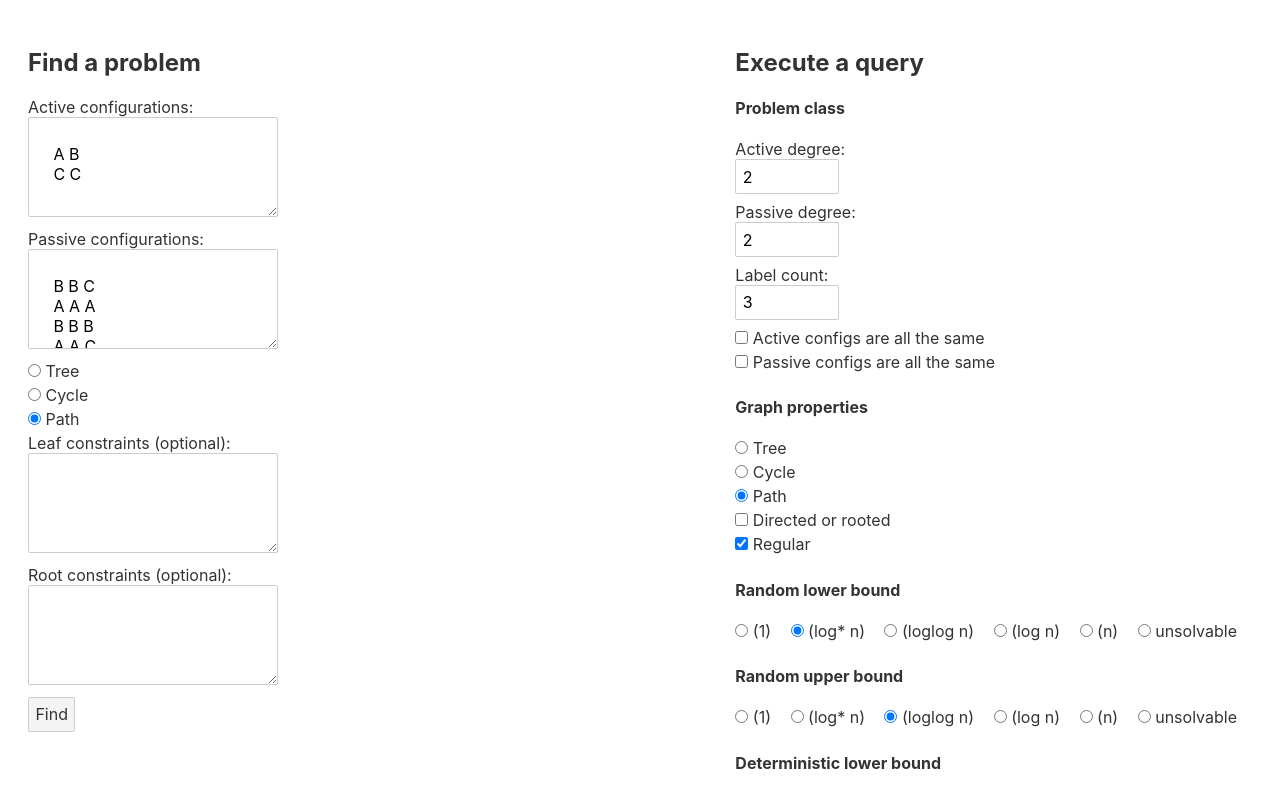
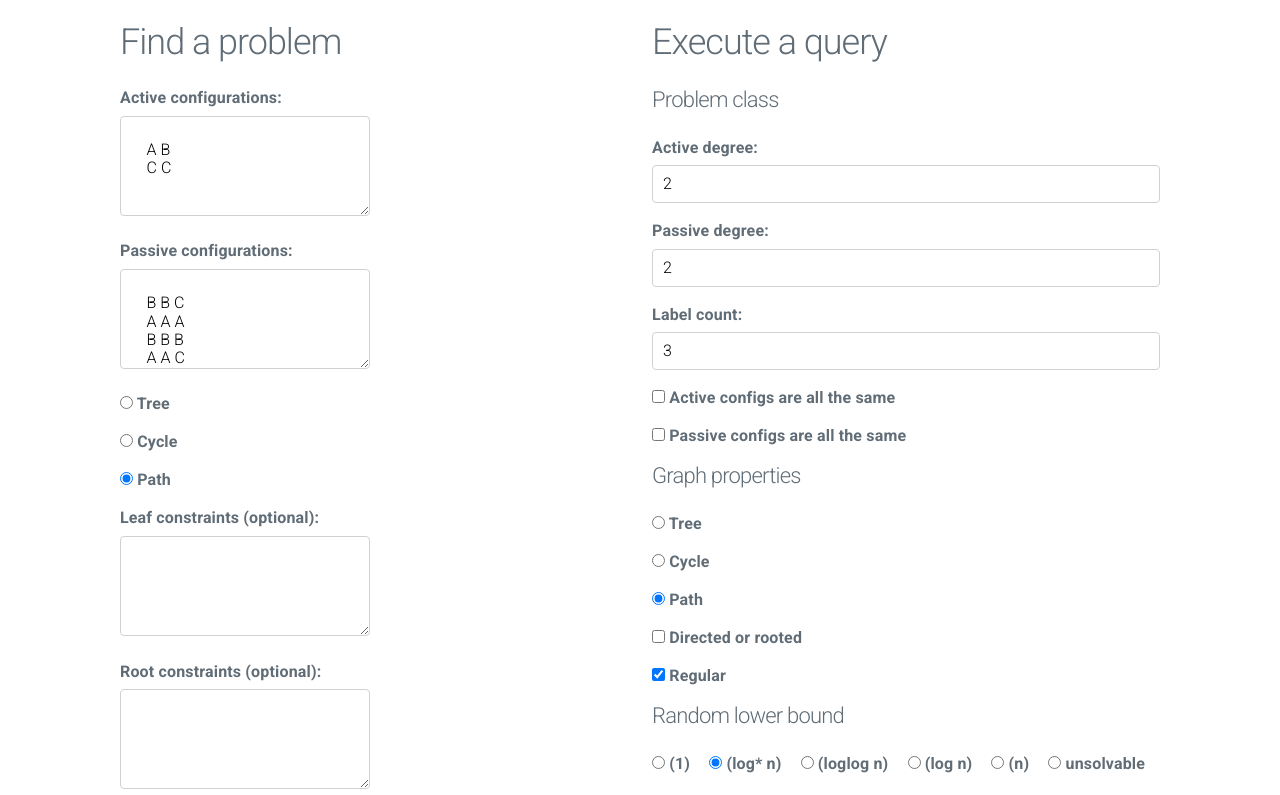
Before and after one commit to AleksTeresh/lcl-classifier, a Svelte app in the folder src/client/: page / in a window 1280 px wide. Shown: the top 795 px of the page. Built offline with nearby package versions, Linux system fonts and the light colour scheme.

Commit message:
client: use milligram.css

```diff
--- a/src/client/package.json
+++ b/src/client/package.json
@@ -24,6 +24,8 @@
     "validate": "svelte-check"
   },
   "dependencies": {
+    "milligram": "^1.4.1",
+    "normalize.css": "^8.0.1",
     "svelte-loading-spinners": "^0.1.4"
   }
 }
--- a/src/client/public/index.html
+++ b/src/client/public/index.html
@@ -7,6 +7,7 @@
 	<title>LCL classifier</title>
 
 	<link rel='icon' type='image/png' href='/favicon.png'>
+	<link rel="stylesheet" href="https://fonts.googleapis.com/css?family=Roboto:300,300italic,700,700italic">
 	<link rel='stylesheet' type="text/css" href='/build/bundle.css'>
 
 	<script defer src='/build/bundle.js'></script>
--- a/src/client/src/global.css
+++ /dev/null
@@ -1,63 +0,0 @@
-html, body {
-	position: relative;
-	width: 100%;
-	height: 100%;
-}
-
-body {
-	color: #333;
-	margin: 0;
-	padding: 8px;
-	box-sizing: border-box;
-	font-family: -apple-system, BlinkMacSystemFont, "Segoe UI", Roboto, Oxygen-Sans, Ubuntu, Cantarell, "Helvetica Neue", sans-serif;
-}
-
-a {
-	color: rgb(0,100,200);
-	text-decoration: none;
-}
-
-a:hover {
-	text-decoration: underline;
-}
-
-a:visited {
-	color: rgb(0,80,160);
-}
-
-label {
-	display: block;
-}
-
-input, button, select, textarea {
-	font-family: inherit;
-	font-size: inherit;
-	-webkit-padding: 0.4em 0;
-	padding: 0.4em;
-	margin: 0 0 0.5em 0;
-	box-sizing: border-box;
-	border: 1px solid #ccc;
-	border-radius: 2px;
-}
-
-input:disabled {
-	color: #ccc;
-}
-
-button {
-	color: #333;
-	background-color: #f4f4f4;
-	outline: none;
-}
-
-button:disabled {
-	color: #999;
-}
-
-button:not(:disabled):active {
-	background-color: #ddd;
-}
-
-button:focus {
-	border-color: #666;
-}
--- a/src/client/src/main.ts
+++ b/src/client/src/main.ts
@@ -1,4 +1,5 @@
-import './global.css';
+import 'normalize.css/normalize.css'
+import 'milligram/dist/milligram.min.css'
 
 import App from './App.svelte';
 
```
